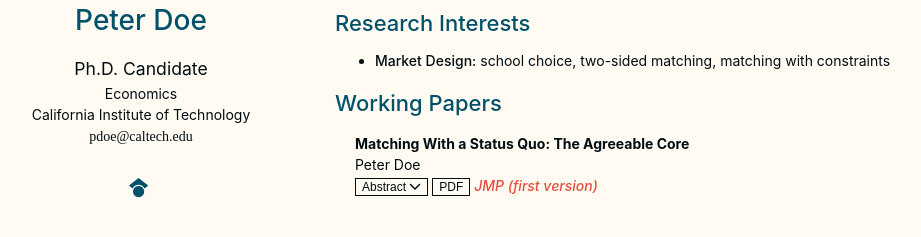
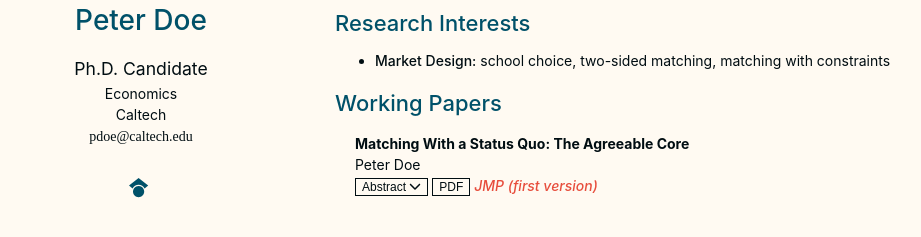
Before and after one commit to Pita-Dough/Pita-Dough.github.io, a Jekyll site: the page built from index.md, in a window 1280 px wide. Shown: the part 226-463 px from the top of the page, without its empty margins (135-1056 px from the left). Built offline with Jekyll 4.4.1, drawn with Linux system fonts in a browser that asks for light colours; nearby versions of some CDN libraries; a style sheet for code colours, icons or effects is not loaded; our own code applies the rules of GitHub Pages for plain Markdown files.

Commit message:
Update _config.yml

```diff
--- a/_config.yml
+++ b/_config.yml
@@ -2,8 +2,7 @@
 title: Peter Doe
 position: Ph.D. Candidate
 field: Economics
-affiliation: California Institute of Technology
-affiliation_link: https://www.hss.caltech.edu/people/peter-doe
+affiliation: Caltech
 email: pdoe@caltech.edu
 
 # Search Engine Optimization (SEO)
```
